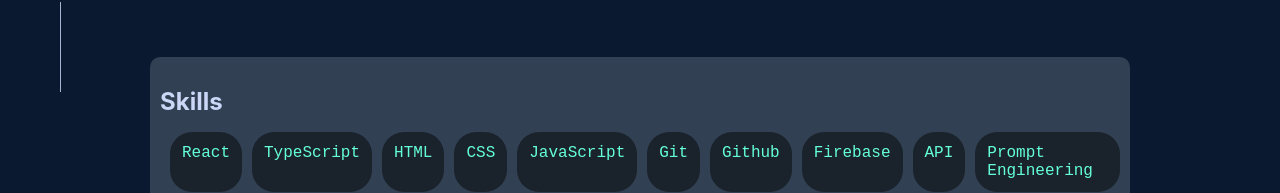
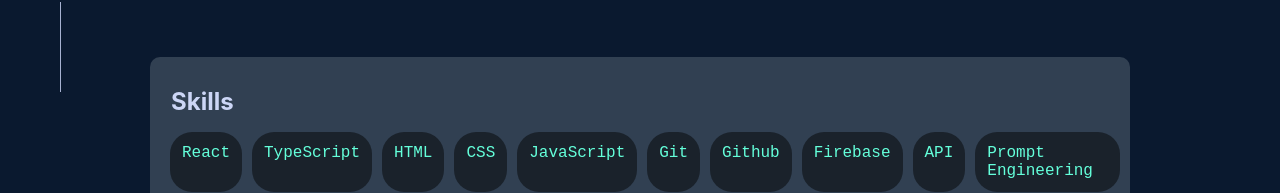
Before and after one commit to RupeshMangalam21/rupeshmangalamportfolio, a React (Create React App) app in the folder resume-portfolio/: page / in a window 1280 px wide. Shown: the part 708-901 px from the top of the page. Built offline with nearby package versions, Linux system fonts and the light colour scheme.

Commit message:
small changes

```diff
--- a/resume-portfolio/src/Styles/SkillsSection.css
+++ b/resume-portfolio/src/Styles/SkillsSection.css
@@ -12,6 +12,7 @@
 h2 {
     font-size: 24px;
     margin-bottom: 10px;
+    margin-left: 11px;
   }
 
  .skill ul {
```
